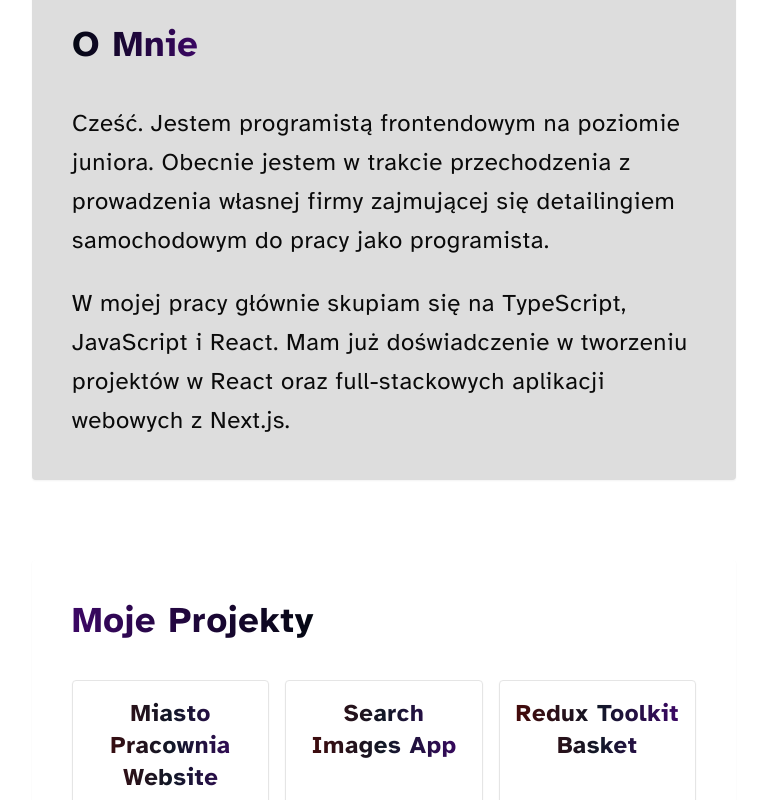
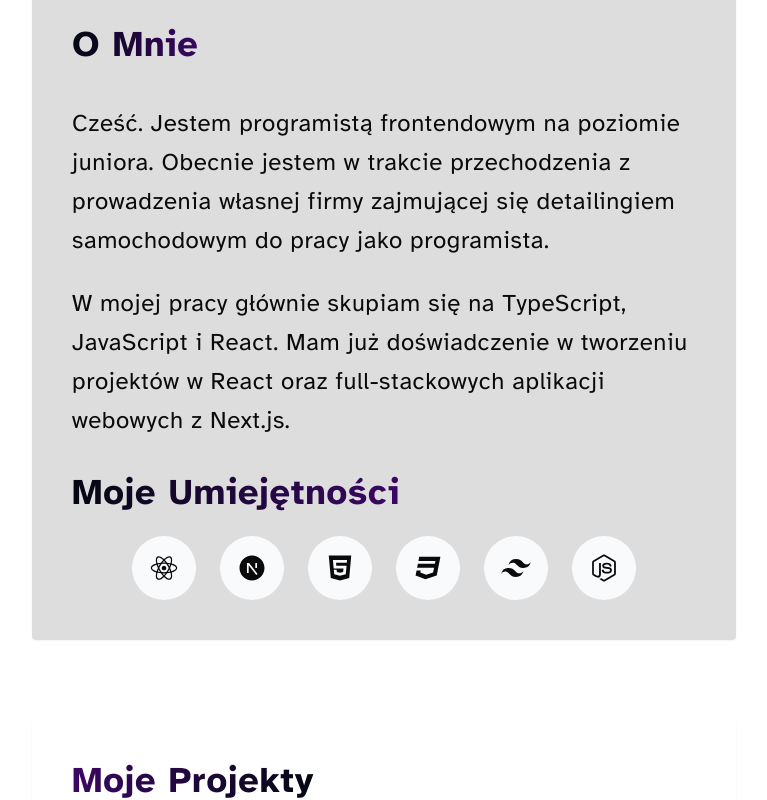
Before and after one commit to misiek869/my_portfolio_v2, a React (Vite) app: page / in a window 1280 px wide. Shown: the part 816-1616 px from the top of the page, without its empty margins (256-1023 px from the left). Built offline with nearby package versions, Linux system fonts and the light colour scheme.

Commit message:
fix tailwind bug and render Skills in About component

```diff
--- a/src/components/About.tsx
+++ b/src/components/About.tsx
@@ -1,5 +1,6 @@
 import { useTranslation } from 'react-i18next'
 import { motion } from 'framer-motion'
+import Skills from './Skills'
 
 const About = () => {
 	const { t } = useTranslation()
@@ -11,6 +12,7 @@ const About = () => {
 			exit={{ x: '150%' }}
 			transition={{ duration: 0.3, delay: 0.2 }}
 			className='mt-20 px-4 py-6 md:p-10 bg-[#DDDDDD] rounded-sm shadow-sm'>
+			<div className='mb-8'>
 				<h2 className='bg-gradient-to-r from-gray-950  to-purple-950 inline-block text-transparent bg-clip-text text-3xl md:text-4xl font-bold tracking-wide capitalize 3xl:text-5xl'>
 					{t('aboutTitle')}
 				</h2>
@@ -22,6 +24,9 @@ const About = () => {
 						{t('about_02')}
 					</p>
 				</div>
+			</div>
+
+			<Skills />
 		</motion.section>
 	)
 }
--- /dev/null
+++ b/src/components/Skills.tsx
@@ -0,0 +1,59 @@
+import {
+	Tooltip,
+	TooltipContent,
+	TooltipProvider,
+	TooltipTrigger,
+} from '@/components/ui/tooltip'
+
+import {
+	RiReactjsFill,
+	RiNextjsFill,
+	RiHtml5Fill,
+	RiCss3Fill,
+	RiTailwindCssFill,
+	RiNodejsFill,
+} from 'react-icons/ri'
+
+type Skill = {
+	icon: React.ReactNode
+	name: string
+}
+
+const skills: Skill[] = [
+	{ icon: <RiReactjsFill />, name: 'React.js' },
+	{ icon: <RiNextjsFill />, name: 'Next.js' },
+	{ icon: <RiHtml5Fill />, name: 'HTML 5' },
+	{ icon: <RiCss3Fill />, name: 'CSS 3' },
+	{ icon: <RiTailwindCssFill />, name: 'Tailwindcss' },
+	{ icon: <RiNodejsFill />, name: 'Node.js' },
+]
+
+const Skills = () => {
+	return (
+		<div>
+			<h2 className='bg-gradient-to-r from-gray-950  to-purple-950 inline-block text-transparent bg-clip-text text-3xl md:text-4xl font-bold tracking-wide capitalize 3xl:text-5xl mb-6'>
+				Moje Umiejętności
+			</h2>
+			<div className='flex flex-wrap gap-6 max-w-sm xl:max-w-none justify-center'>
+				{skills.map((item, index) => {
+					return (
+						<TooltipProvider key={index}>
+							<Tooltip>
+								<TooltipTrigger className='w-16 h-16 rounded-full flex items-center justify-center bg-slate-50 group'>
+									<div className='text-3xl group-hover:text-gray-700 transition-all duration-300'>
+										{item.icon}
+									</div>
+								</TooltipTrigger>
+								<TooltipContent>
+									<p className='text-lg '>{item.name}</p>
+								</TooltipContent>
+							</Tooltip>
+						</TooltipProvider>
+					)
+				})}
+			</div>
+		</div>
+	)
+}
+
+export default Skills
--- /dev/null
+++ b/src/components/ui/tooltip.tsx
@@ -0,0 +1,30 @@
+import * as React from "react"
+import * as TooltipPrimitive from "@radix-ui/react-tooltip"
+
+import { cn } from "@/lib/utils"
+
+const TooltipProvider = TooltipPrimitive.Provider
+
+const Tooltip = TooltipPrimitive.Root
+
+const TooltipTrigger = TooltipPrimitive.Trigger
+
+const TooltipContent = React.forwardRef<
+  React.ElementRef<typeof TooltipPrimitive.Content>,
+  React.ComponentPropsWithoutRef<typeof TooltipPrimitive.Content>
+>(({ className, sideOffset = 4, ...props }, ref) => (
+  <TooltipPrimitive.Portal>
+    <TooltipPrimitive.Content
+      ref={ref}
+      sideOffset={sideOffset}
+      className={cn(
+        "z-50 overflow-hidden rounded-md bg-primary px-3 py-1.5 text-xs text-primary-foreground animate-in fade-in-0 zoom-in-95 data-[state=closed]:animate-out data-[state=closed]:fade-out-0 data-[state=closed]:zoom-out-95 data-[side=bottom]:slide-in-from-top-2 data-[side=left]:slide-in-from-right-2 data-[side=right]:slide-in-from-left-2 data-[side=top]:slide-in-from-bottom-2 origin-[--radix-tooltip-content-transform-origin]",
+        className
+      )}
+      {...props}
+    />
+  </TooltipPrimitive.Portal>
+))
+TooltipContent.displayName = TooltipPrimitive.Content.displayName
+
+export { Tooltip, TooltipTrigger, TooltipContent, TooltipProvider }
--- a/vite.config.ts
+++ b/vite.config.ts
@@ -1,11 +1,21 @@
 import path from 'path'
-import tailwindcss from '@tailwindcss/vite'
+import tailwindcss from 'tailwindcss'
 import react from '@vitejs/plugin-react'
 import { defineConfig } from 'vite'
 
 // https://vite.dev/config/
 export default defineConfig({
-	plugins: [react(), tailwindcss()],
+	plugins: [
+		react(),
+		// Nie używaj @tailwindcss/vite - to nie istnieje
+	],
+	css: {
+		postcss: {
+			plugins: [
+				tailwindcss(), // Dodaj Tailwind jako plugin PostCSS
+			],
+		},
+	},
 	resolve: {
 		alias: {
 			'@': path.resolve(__dirname, './src'),
```
Also changed, not shown: package.json (+4 -3 lines), 1 other file (tests, documents, lock files or other folders). Lines whose indentation alone changed are shown as unchanged.
